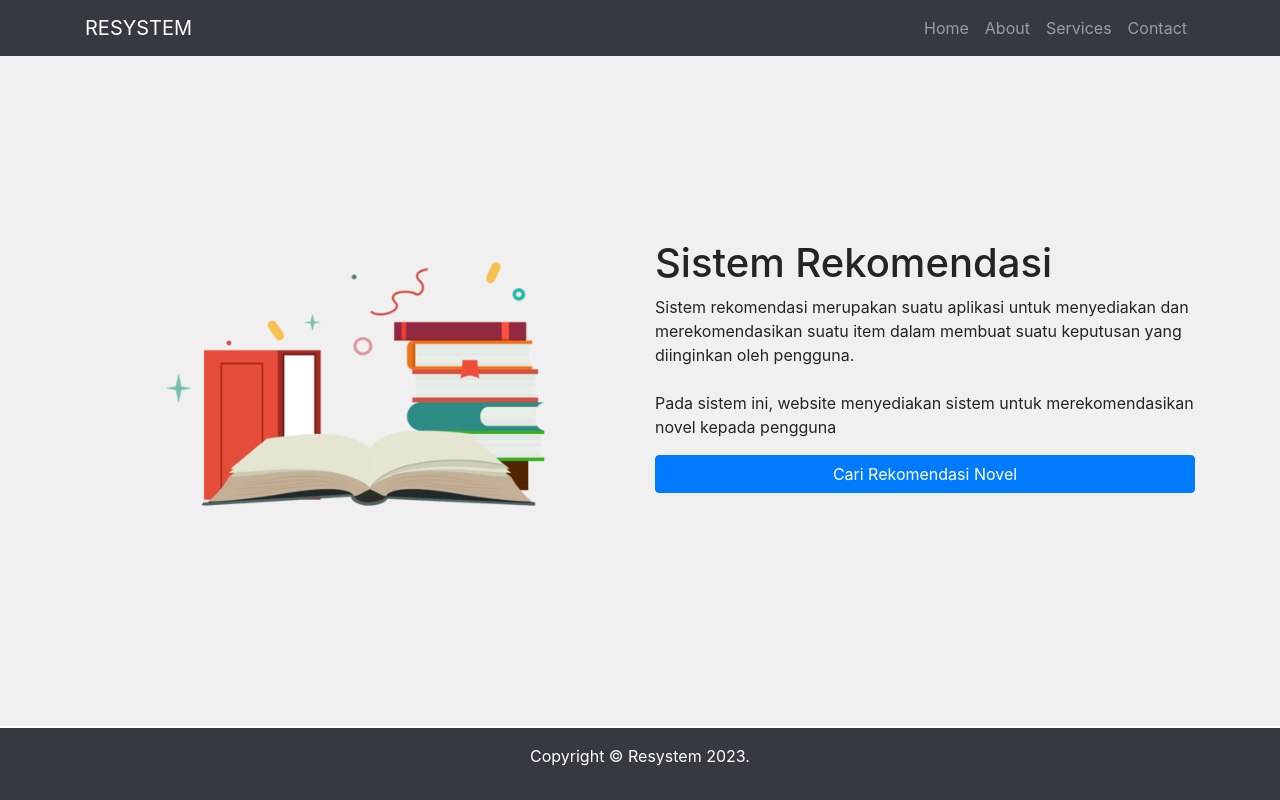
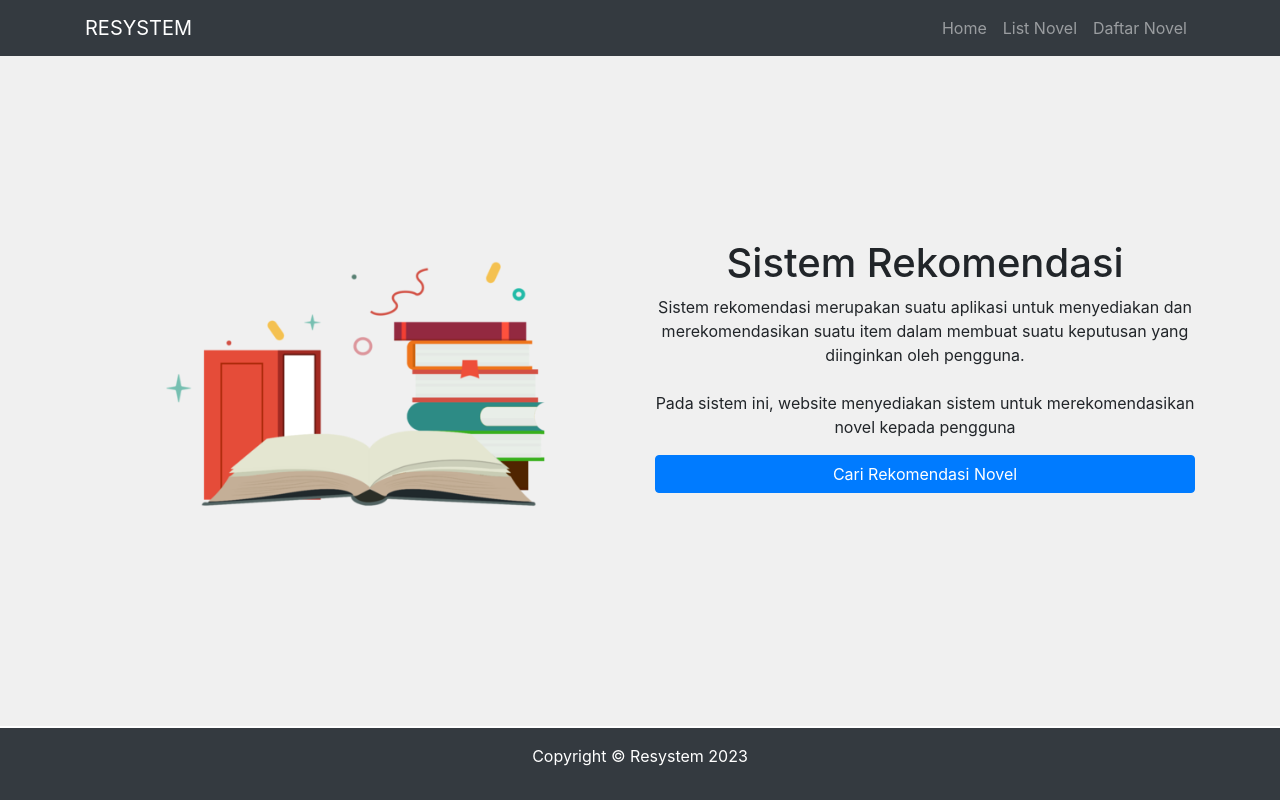
Before and after one commit to algonacci/update-novel-recommendation, a Flask app: page / in a window 1280 px wide. Run offline with Flask 3, Linux system fonts and the light colour scheme; some libraries are stand-ins or nearby versions.

Commit message:
benerin index

```diff
--- a/templates/includes/footer.html
+++ b/templates/includes/footer.html
@@ -1,5 +1,5 @@
 <footer class="bg-dark text-white text-center py-3 footer">
     <div class="container">
-        <p>Copyright &copy; Resystem 2023.</p>
+        <p>Copyright &copy; Resystem 2023</p>
     </div>
 </footer>
--- /dev/null
+++ b/templates/includes/head.html
@@ -0,0 +1,26 @@
+<head>
+    <meta charset="UTF-8">
+    <meta name="viewport" content="width=device-width, initial-scale=1.0">
+    <title>Resystem - Rekomendasi Novel</title>
+    <link href="https://maxcdn.bootstrapcdn.com/bootstrap/4.5.2/css/bootstrap.min.css" rel="stylesheet">
+    <style>
+        .hero-section {
+            background-color: #f0f0f0;
+            padding: 60px 0;
+            min-height: calc(100vh - 130px);
+            display: flex;
+            justify-content: center;
+            align-items: center;
+        }
+
+        body {
+            display: flex;
+            flex-direction: column;
+            min-height: 100vh;
+        }
+
+        .footer {
+            margin-top: auto;
+        }
+    </style>
+</head>
--- a/templates/includes/navbar.html
+++ b/templates/includes/navbar.html
@@ -8,16 +8,13 @@
         <div class="collapse navbar-collapse" id="navbarNav">
             <ul class="navbar-nav ml-auto">
                 <li class="nav-item">
-                    <a class="nav-link" href="#">Home</a>
+                    <a class="nav-link" href="/">Home</a>
                 </li>
                 <li class="nav-item">
-                    <a class="nav-link" href="#">About</a>
+                    <a class="nav-link" href="/list_novel">List Novel</a>
                 </li>
                 <li class="nav-item">
-                    <a class="nav-link" href="#">Services</a>
-                </li>
-                <li class="nav-item">
-                    <a class="nav-link" href="#">Contact</a>
+                    <a class="nav-link" href="/daftar_novel">Daftar Novel</a>
                 </li>
             </ul>
         </div>
--- a/templates/index.html
+++ b/templates/index.html
@@ -1,46 +1,14 @@
 <!DOCTYPE html>
 <html lang="en">
 
-<head>
-    <meta charset="UTF-8">
-    <meta name="viewport" content="width=device-width, initial-scale=1.0">
-    <title>Simple Landing Page</title>
-    <!-- Add Bootstrap CSS link -->
-    <link href="https://maxcdn.bootstrapcdn.com/bootstrap/4.5.2/css/bootstrap.min.css" rel="stylesheet">
-    <style>
-        /* Add your custom CSS styles here */
-        /* For example, you can style the hero section background */
-        .hero-section {
-            background-color: #f0f0f0;
-            padding: 60px 0;
-            min-height: calc(100vh - 130px);
-            /* Adjust as needed */
-            display: flex;
-            justify-content: center;
-            align-items: center;
-        }
-
-        /* Ensure footer is always at the bottom */
-        body {
-            display: flex;
-            flex-direction: column;
-            min-height: 100vh;
-        }
-
-        .footer {
-            margin-top: auto;
-        }
-    </style>
-</head>
+{% include "includes/head.html" %}
 
 <body>
-    <!-- Navigation Bar -->
     {% include "includes/navbar.html" %}
 
-    <!-- Hero Section -->
     <div class="hero-section">
         <div class="container">
-            <div class="row">
+            <div class="row text-center">
                 <div class="col-md-6">
                     <img src="{{ url_for('static', filename='img/novel.png') }}" alt="Image" class="img-fluid">
                 </div>
@@ -61,10 +29,8 @@
         </div>
     </div>
 
-    <!-- Footer -->
     {% include "includes/footer.html" %}
 
-    <!-- Add Bootstrap JS scripts (jQuery and Popper.js required) -->
     {% include "includes/script.html" %}
 </body>
 
```
